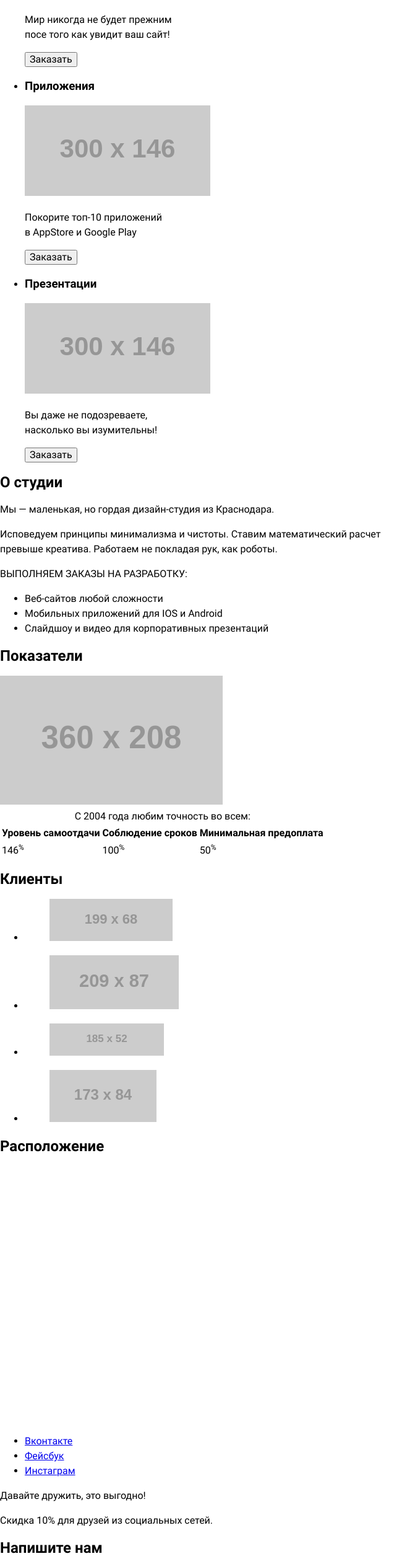
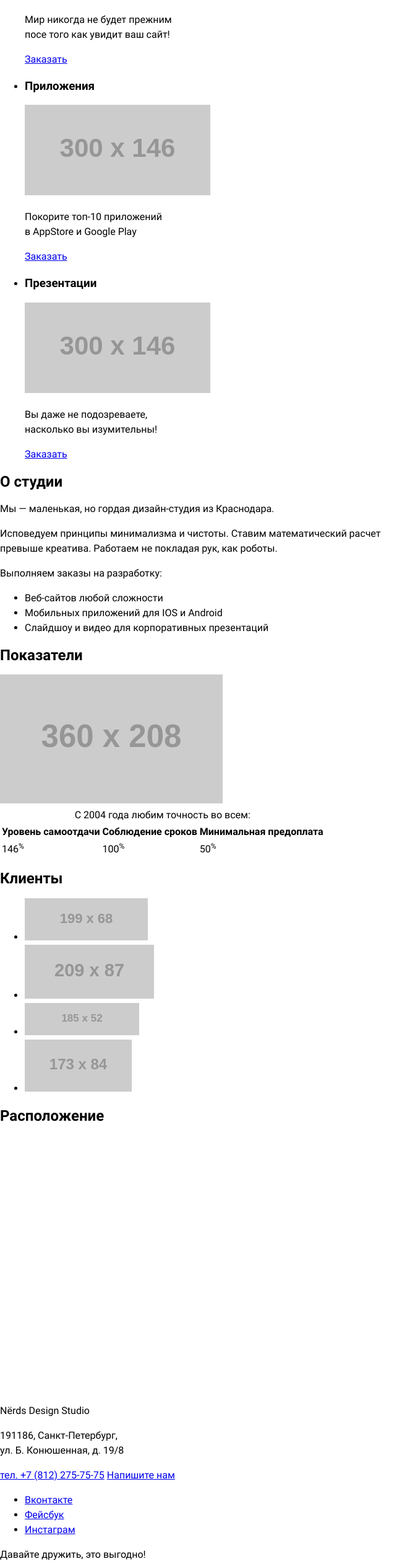
Before and after one commit to redhatered/1167787-nerds-26, a plain HTML site: page index.html in a window 1280 px wide. Shown: the part 988-3511 px from the top of the page at 62% size, without its empty margins (0-679 px from the left). Drawn offline with Linux system fonts and the light colour scheme; placeholder pictures from the web are drawn by us.

Commit message:
some fixes

```diff
--- a/index.html
+++ b/index.html
@@ -73,19 +73,19 @@
             <h3>Веб-сайты</h3>
             <img src="https://via.placeholder.com/300x146" width="300" height="146" alt="Продукт: Веб-сайты">
             <p>Мир никогда не будет прежним<br> посе того как увидит ваш сайт!</p>
-            <button type="button">Заказать</button>
+            <a href="#">Заказать</a>
           </li>
           <li>
             <h3>Приложения</h3>
             <img src="https://via.placeholder.com/300x146" width="300" height="146" alt="Продукт: Приложения">
             <p>Покорите топ-10 приложений<br> в AppStore и Google Play</p>
-            <button type="button">Заказать</button>
+            <a href="#">Заказать</a>
           </li>
           <li>
             <h3>Презентации</h3>
             <img src="https://via.placeholder.com/300x146" width="300" height="146" alt="Продукт: Презентации">
             <p>Вы даже не подозреваете,<br> насколько вы изумительны!</p>
-            <button type="button">Заказать</button>
+            <a href="#">Заказать</a>
           </li>
         </ul>
       </section>
@@ -94,7 +94,7 @@
         <p>Мы — маленькая, но гордая дизайн-студия из Краснодара.</p>
         <p>Исповедуем принципы минимализма и чистоты. Ставим математический расчет<br>
           превыше креатива. Работаем не покладая рук, как роботы.</p>
-        <p>ВЫПОЛНЯЕМ ЗАКАЗЫ НА РАЗРАБОТКУ:</p>
+        <p>Выполняем заказы на разработку:</p>
         <ul>
           <li>Веб-сайтов любой сложности</li>
           <li>Мобильных приложений для IOS и Android</li>
@@ -126,32 +126,24 @@
         <h2>Клиенты</h2>
         <ul>
           <li>
-            <figure>
             <a href="https://htmlacademy.ru/intensive/htmlcss" target="_blank">
               <img src="https://via.placeholder.com/199x68" width="199" height="68" alt="Клиент: HTML Academy">
             </a>
-            </figure>
           </li>
           <li>
-            <figure>
             <a href="">
               <img src="https://via.placeholder.com/209x87" width="209" height="87" alt="Клиент: Барбершоп Бородинский">
             </a>
-            </figure>
           </li>
           <li>
-            <figure>
             <a href="">
               <img src="https://via.placeholder.com/185x52" width="185" height="52" alt="Клиент: Pink">
             </a>
-            </figure>
           </li>
           <li>
-            <figure>
             <a href="">
               <img src="https://via.placeholder.com/173x84" width="173" height="84" alt="Клиент: Мишка">
             </a>
-            </figure>
           </li>
         </ul>
       </section>
@@ -159,6 +151,12 @@
     <section>
       <h2>Расположение</h2>
       <div class="map__container" id="map"></div>
+      <div>
+        <p>Nёrds Design Studio</p>
+        <p>191186, Санкт-Петербург,<br>ул. Б. Конюшенная, д. 19/8</p>
+        <a href="tel:+78122757575">тел. +7 (812) 275-75-75</a>
+        <a href="write-us.html">Напишите нам</a>
+      </div>
     </section>
     <footer>
       <div>
```
Also changed, not shown: catalog.html (+16 -10 lines). Lines whose indentation alone changed are shown as unchanged.
